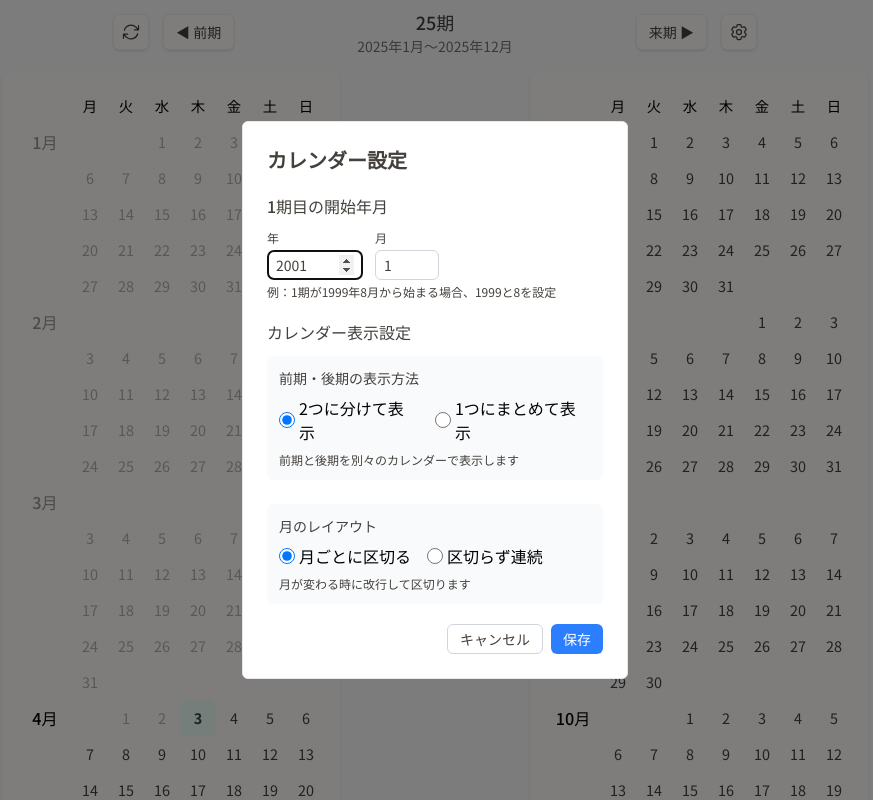
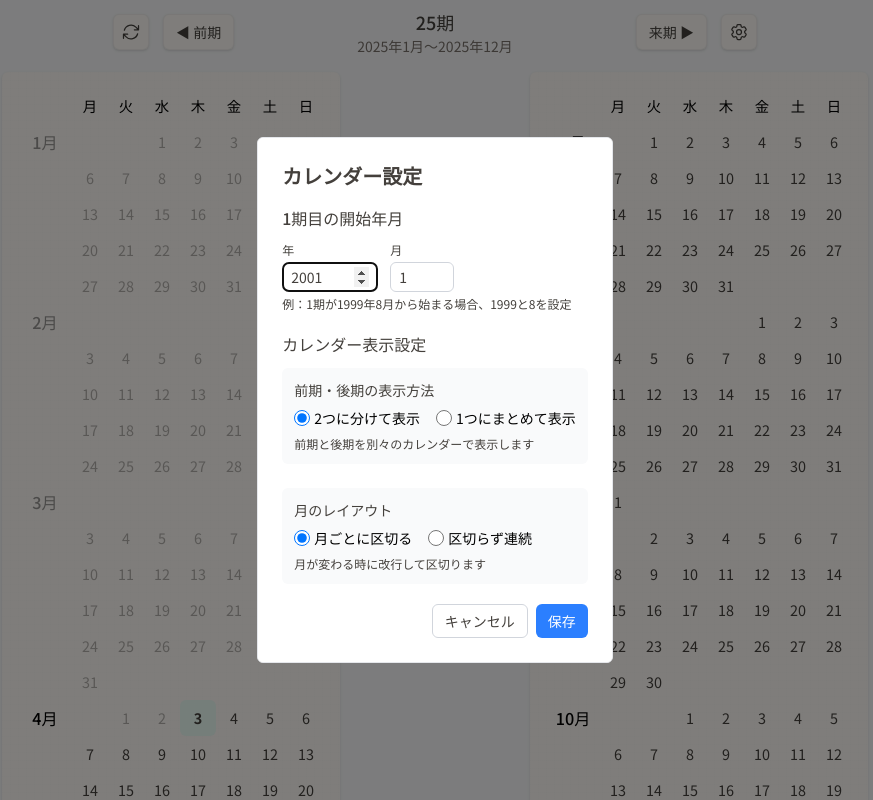
Before and after one commit to okonomi/period-calendar, a React (Vite) app: page / in a window 1280 px wide. Both pictures are taken after a click on the button 944 px from the left and 32 px from the top of the page. Shown: the top 800 px of the page, without its empty margins (205-1078 px from the left). Built offline with nearby package versions, Linux system fonts and the light colour scheme; no server answers.

Commit message:
refactor: improve layout and styling for AppContent, PeriodSelector, and SettingsDialog components

```diff
--- a/src/App.tsx
+++ b/src/App.tsx
@@ -58,7 +58,7 @@ const AppContent: React.FC = () => {
           <div className="relative mx-auto max-w-5xl">
             <div className="flex justify-center">
               <div className="flex w-full max-w-2xl items-center justify-between px-1 sm:px-2">
-                <div className="w-12 flex place-content-center">
+                <div className="flex w-12 place-content-center">
                   <ReloadButton onClick={handleReload} />
                 </div>
                 <div className="grow px-1 sm:px-2">
@@ -68,7 +68,7 @@ const AppContent: React.FC = () => {
                     onNextPeriod={handleNextPeriod}
                   />
                 </div>
-                <div className="w-12 flex place-content-center">
+                <div className="flex w-12 place-content-center">
                   <SettingsDialog />
                 </div>
               </div>
@@ -77,10 +77,10 @@ const AppContent: React.FC = () => {
             {settings.periodSplitMode === "split" ? (
               // 分割表示モード（前期・後期を別々に表示）
               <div className="mt-4 flex flex-col place-content-center gap-4 sm:flex-row sm:gap-8">
-                <div className="w-full max-w-[338px] mx-auto">
+                <div className="mx-auto w-full max-w-[338px]">
                   <Calendar dates={firstHalfDates} displayMode={settings.monthLayoutMode} />
                 </div>
-                <div className="w-full max-w-[338px] mx-auto">
+                <div className="mx-auto w-full max-w-[338px]">
                   <Calendar dates={secondHalfDates} displayMode={settings.monthLayoutMode} />
                 </div>
               </div>
--- a/src/components/PeriodSelector.tsx
+++ b/src/components/PeriodSelector.tsx
@@ -32,15 +32,15 @@ export const PeriodSelector: React.FC<Props> = ({ period, onPrevPeriod, onNextPe
   )
 
   return (
-    <div className="flex w-full justify-between items-center space-x-2">
+    <div className="flex w-full items-center justify-between space-x-2">
       <button type="button" onClick={onPrevPeriod} className={buttonClasses}>
         <span className="hidden md:inline">◀ 前期</span>
         <span className="hidden sm:inline md:hidden">◀ 前</span>
         <span className="inline sm:hidden">◀</span>
       </button>
       <div className="text-center">
-        <div className="text-calendar-text text-base sm:text-lg font-medium">{period}期</div>
-        <div className="text-xs sm:text-sm text-stone-500">{periodRange}</div>
+        <div className="text-calendar-text text-base font-medium sm:text-lg">{period}期</div>
+        <div className="text-xs text-stone-500 sm:text-sm">{periodRange}</div>
       </div>
       <button type="button" onClick={onNextPeriod} className={buttonClasses}>
         <span className="hidden md:inline">来期 ▶</span>
--- a/src/components/SettingsDialog.tsx
+++ b/src/components/SettingsDialog.tsx
@@ -41,7 +41,7 @@ export const SettingsDialog: React.FC = () => {
         onClick={handleDialogClick}
         className="fixed inset-0 m-auto rounded-md border border-gray-200 p-0 backdrop:bg-black/50"
       >
-        <div className="w-96 bg-white p-6">
+        <div className="w-full max-w-[90vw] bg-white p-4 sm:max-w-md sm:p-6 md:max-w-lg">
           <SettingsForm settings={settings} onSave={handleSaveSettings} onCancel={closeSettings} />
         </div>
       </dialog>
--- a/src/components/SettingsForm.tsx
+++ b/src/components/SettingsForm.tsx
@@ -37,11 +37,11 @@ export const SettingsForm: React.FC<SettingsFormProps> = ({ settings, onSave, on
 
   return (
     <>
-      <h2 className="text-calendar-text mb-5 text-xl font-semibold">カレンダー設定</h2>
+      <h2 className="text-calendar-text mb-4 text-lg font-semibold sm:text-xl">カレンダー設定</h2>
 
       <div className="mb-5">
-        <h3 className="text-calendar-text mb-3 text-base font-medium">1期目の開始年月</h3>
-        <div className="flex items-center gap-3">
+        <h3 className="text-calendar-text mb-2 text-sm font-medium sm:mb-3 sm:text-base">1期目の開始年月</h3>
+        <div className="flex flex-wrap items-center gap-3">
           <div>
             <label htmlFor="firstPeriodYear" className="text-calendar-text mb-1 block text-xs font-medium">
               年
@@ -53,7 +53,7 @@ export const SettingsForm: React.FC<SettingsFormProps> = ({ settings, onSave, on
               onChange={(e) => setYear(e.target.value)}
               min="1900"
               max="2100"
-              className="text-calendar-text w-24 rounded-md border border-gray-300 px-2 py-1 text-sm"
+              className="text-calendar-text w-20 rounded-md border border-gray-300 px-2 py-1 text-sm sm:w-24"
             />
           </div>
           <div>
@@ -75,11 +75,11 @@ export const SettingsForm: React.FC<SettingsFormProps> = ({ settings, onSave, on
       </div>
 
       <div className="mb-5">
-        <h3 className="text-calendar-text mb-3 text-base font-medium">カレンダー表示設定</h3>
-        <div className="flex flex-col gap-6">
-          <div className="rounded-md bg-gray-50 p-3">
-            <div className="text-calendar-text mb-2 block text-sm font-medium">前期・後期の表示方法</div>
-            <div className="mt-2 flex gap-4">
+        <h3 className="text-calendar-text mb-2 text-sm font-medium sm:mb-3 sm:text-base">カレンダー表示設定</h3>
+        <div className="flex flex-col gap-4 sm:gap-6">
+          <div className="rounded-md bg-gray-50 p-2 sm:p-3">
+            <div className="text-calendar-text mb-2 block text-xs font-medium sm:text-sm">前期・後期の表示方法</div>
+            <div className="mt-2 flex flex-col gap-2 sm:flex-row sm:gap-4">
               <label className="flex items-center gap-1">
                 <input
                   type="radio"
@@ -89,7 +89,7 @@ export const SettingsForm: React.FC<SettingsFormProps> = ({ settings, onSave, on
                   onChange={() => setPeriodSplitMode("split")}
                   className="h-4 w-4"
                 />
-                <span>2つに分けて表示</span>
+                <span className="text-sm">2つに分けて表示</span>
               </label>
               <label className="flex items-center gap-1">
                 <input
@@ -100,7 +100,7 @@ export const SettingsForm: React.FC<SettingsFormProps> = ({ settings, onSave, on
                   onChange={() => setPeriodSplitMode("single")}
                   className="h-4 w-4"
                 />
-                <span>1つにまとめて表示</span>
+                <span className="text-sm">1つにまとめて表示</span>
               </label>
             </div>
             <div className="mt-2 flex items-center gap-2">
@@ -118,9 +118,9 @@ export const SettingsForm: React.FC<SettingsFormProps> = ({ settings, onSave, on
             </div>
           </div>
 
-          <div className="rounded-md bg-gray-50 p-3">
-            <div className="text-calendar-text mb-2 block text-sm font-medium">月のレイアウト</div>
-            <div className="mt-2 flex gap-4">
+          <div className="rounded-md bg-gray-50 p-2 sm:p-3">
+            <div className="text-calendar-text mb-2 block text-xs font-medium sm:text-sm">月のレイアウト</div>
+            <div className="mt-2 flex flex-col gap-2 sm:flex-row sm:gap-4">
               <label className="flex items-center gap-1">
                 <input
                   type="radio"
@@ -130,7 +130,7 @@ export const SettingsForm: React.FC<SettingsFormProps> = ({ settings, onSave, on
                   onChange={() => setMonthLayoutMode("monthly")}
                   className="h-4 w-4"
                 />
-                <span>月ごとに区切る</span>
+                <span className="text-sm">月ごとに区切る</span>
               </label>
               <label className="flex items-center gap-1">
                 <input
@@ -141,7 +141,7 @@ export const SettingsForm: React.FC<SettingsFormProps> = ({ settings, onSave, on
                   onChange={() => setMonthLayoutMode("continuous")}
                   className="h-4 w-4"
                 />
-                <span>区切らず連続</span>
+                <span className="text-sm">区切らず連続</span>
               </label>
             </div>
             <div className="mt-2 flex items-center gap-2">
@@ -165,14 +165,14 @@ export const SettingsForm: React.FC<SettingsFormProps> = ({ settings, onSave, on
         <button
           type="button"
           onClick={onCancel}
-          className="text-calendar-text cursor-pointer rounded-md border border-gray-300 px-3 py-1 text-sm transition-colors duration-200 hover:scale-105 hover:bg-gray-50 hover:shadow"
+          className="text-calendar-text cursor-pointer rounded-md border border-gray-300 px-2 py-1 text-sm transition-colors duration-200 hover:scale-105 hover:bg-gray-50 hover:shadow sm:px-3 sm:py-1.5"
         >
           キャンセル
         </button>
         <button
           type="button"
           onClick={handleSave}
-          className="cursor-pointer rounded-md bg-blue-500 px-3 py-1 text-sm text-white transition-colors duration-200 hover:scale-105 hover:bg-blue-600 hover:shadow"
+          className="cursor-pointer rounded-md bg-blue-500 px-2 py-1 text-sm text-white transition-colors duration-200 hover:scale-105 hover:bg-blue-600 hover:shadow sm:px-3 sm:py-1.5"
         >
           保存
         </button>
```
